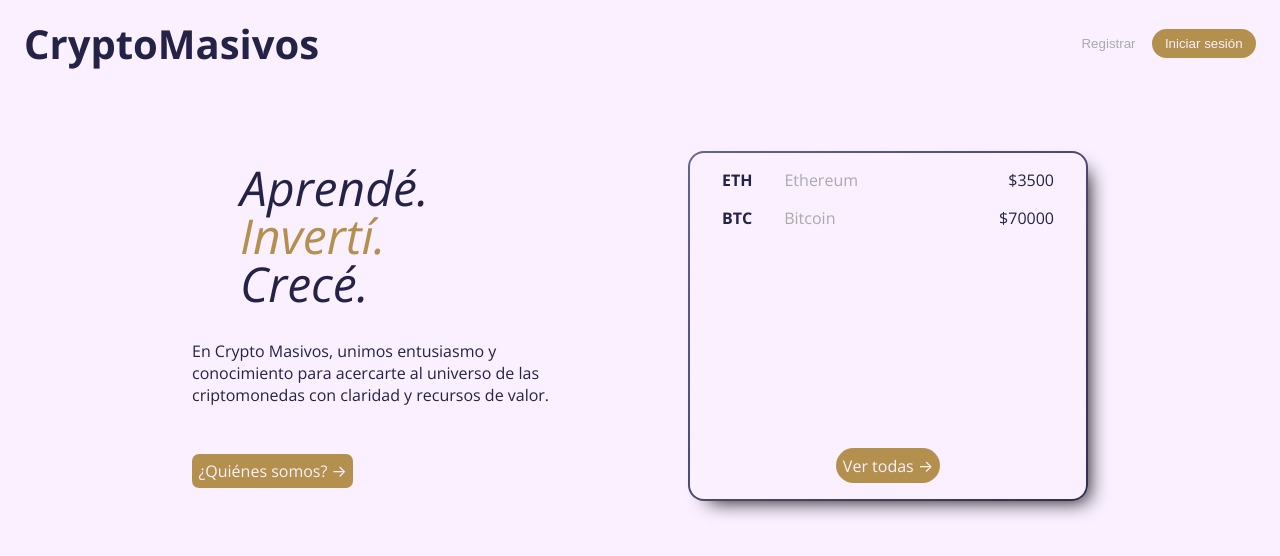
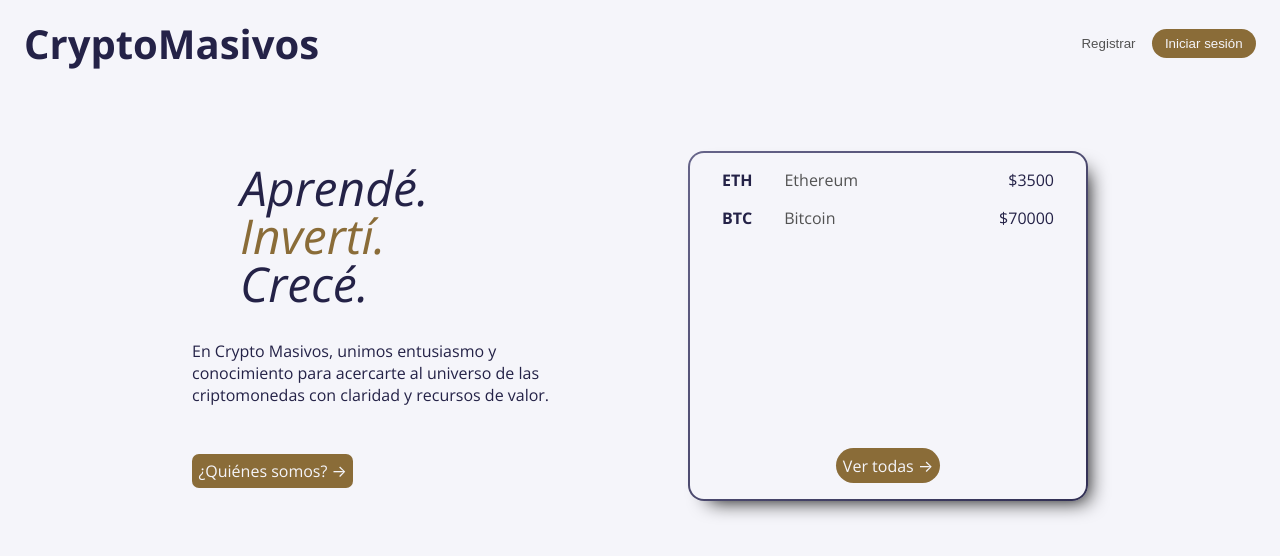
Before and after one commit to LucasCambon/crypto_masivos, a plain HTML site: page frontend/index.html in a window 1280 px wide. Drawn offline with nearby package versions, Linux system fonts and the light colour scheme.

Commit message:
change: color (to have more contrast)

```diff
--- a/frontend/styles/home.css
+++ b/frontend/styles/home.css
@@ -95,7 +95,6 @@ section a::after {
 
 .currency-name {
 	margin-left: 2em;
-	color: var(--color-4);
 }
 
 @media (min-width: 425px) {
@@ -130,6 +129,10 @@ section a::after {
 		--currencies-border-gradient-1: #666489;
 		--currencies-border-gradient-2: #312f54;
 	}
+
+	.currency-name {
+		color: var(--color-4);
+	}
 }
 
 @media (prefers-color-scheme: light) {
@@ -139,9 +142,13 @@ section a::after {
 
 		--currencies-border-gradient-1: #666489;
 		--currencies-border-gradient-2: #312f54;
+	}
 
-		.currencies {
-			box-shadow: 10px 10px 20px -10px black;
-		}
+	.currencies {
+		box-shadow: 10px 10px 20px -10px black;
+	}
+
+	.currency-name {
+		color: var(--color-3);
 	}
 }
--- a/frontend/styles/styles.css
+++ b/frontend/styles/styles.css
@@ -1,14 +1,13 @@
-@import url('https://fonts.googleapis.com/css2?family=Open+Sans:ital,wght@0,300..800;1,300..800&display=swap');
 @import 'header.css';
 
 :root {
 	font-family: 'Open Sans', -apple-system, BlinkMacSystemFont, system-ui,
 		sans-serif;
 
-	--color-1: #544f57;
-	--color-2-dark: #b4904f;
+	--color-1: #1f1f1f;
+	--color-2-dark: #8a6c38;
 	--color-2-light: #ecc887;
-	--color-3: #faf0ff;
+	--color-3: #525252;
 	--color-4: #aaaaaa;
 
 	--INF: 999px;
@@ -55,7 +54,7 @@ a {
 }
 
 .secondary {
-	color: var(--color-4);
+	color: var(--color-3);
 	text-wrap: nowrap;
 }
 
@@ -66,7 +65,7 @@ a {
 @media (prefers-color-scheme: dark) {
 	:root {
 		--color-bg: #242247;
-		--color-fg: #faf0ff;
+		--color-fg: #f5f5fa;
 
 		--color-2: var(--color-2-light);
 	}
@@ -74,11 +73,15 @@ a {
 	.primary:hover {
 		background-color: var(--color-2-dark);
 	}
+
+	.secondary {
+		color: var(--color-4);
+	}
 }
 
 @media (prefers-color-scheme: light) {
 	:root {
-		--color-bg: #faf0ff;
+		--color-bg: #f5f5fa;
 		--color-fg: #242247;
 
 		--color-2: var(--color-2-dark);
```
